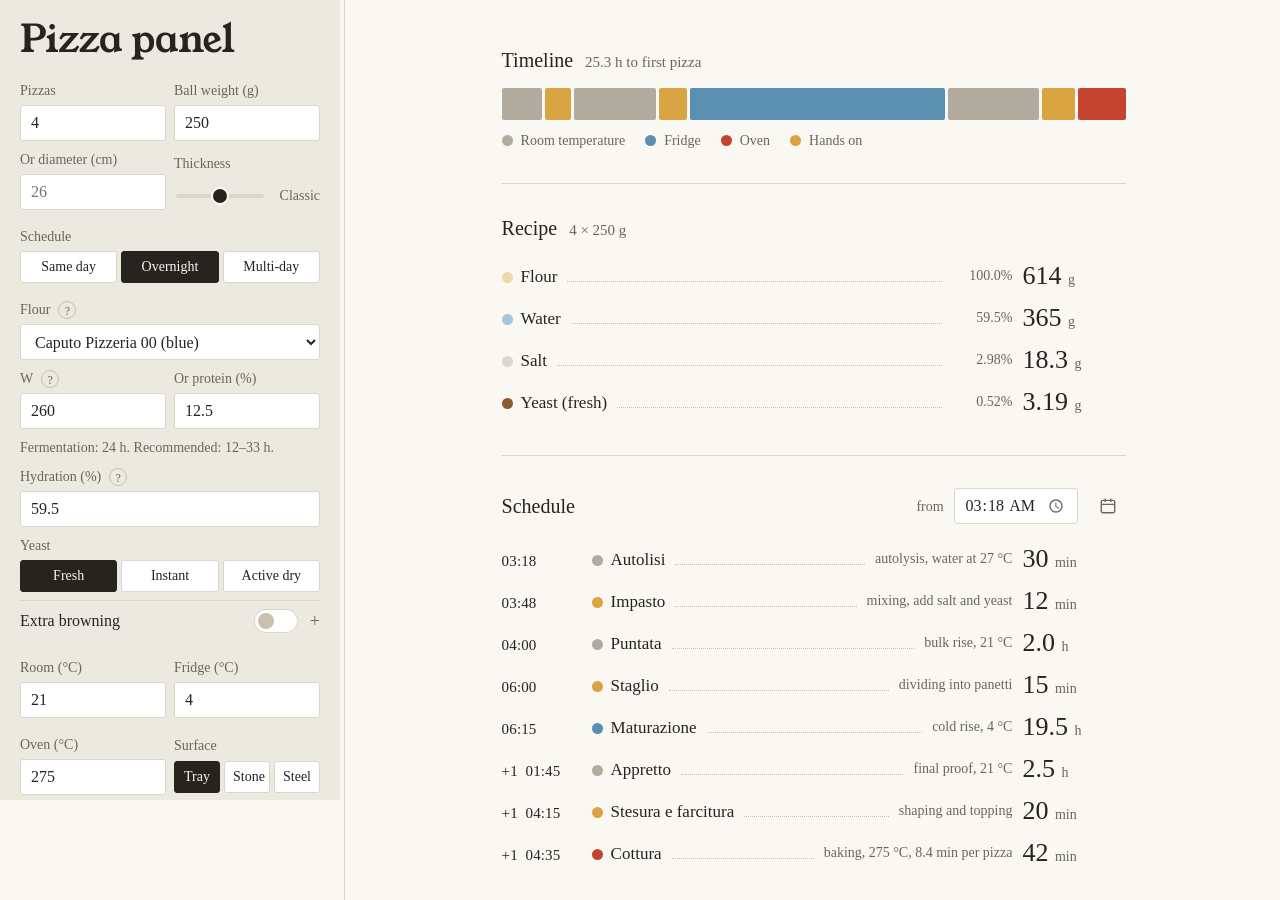
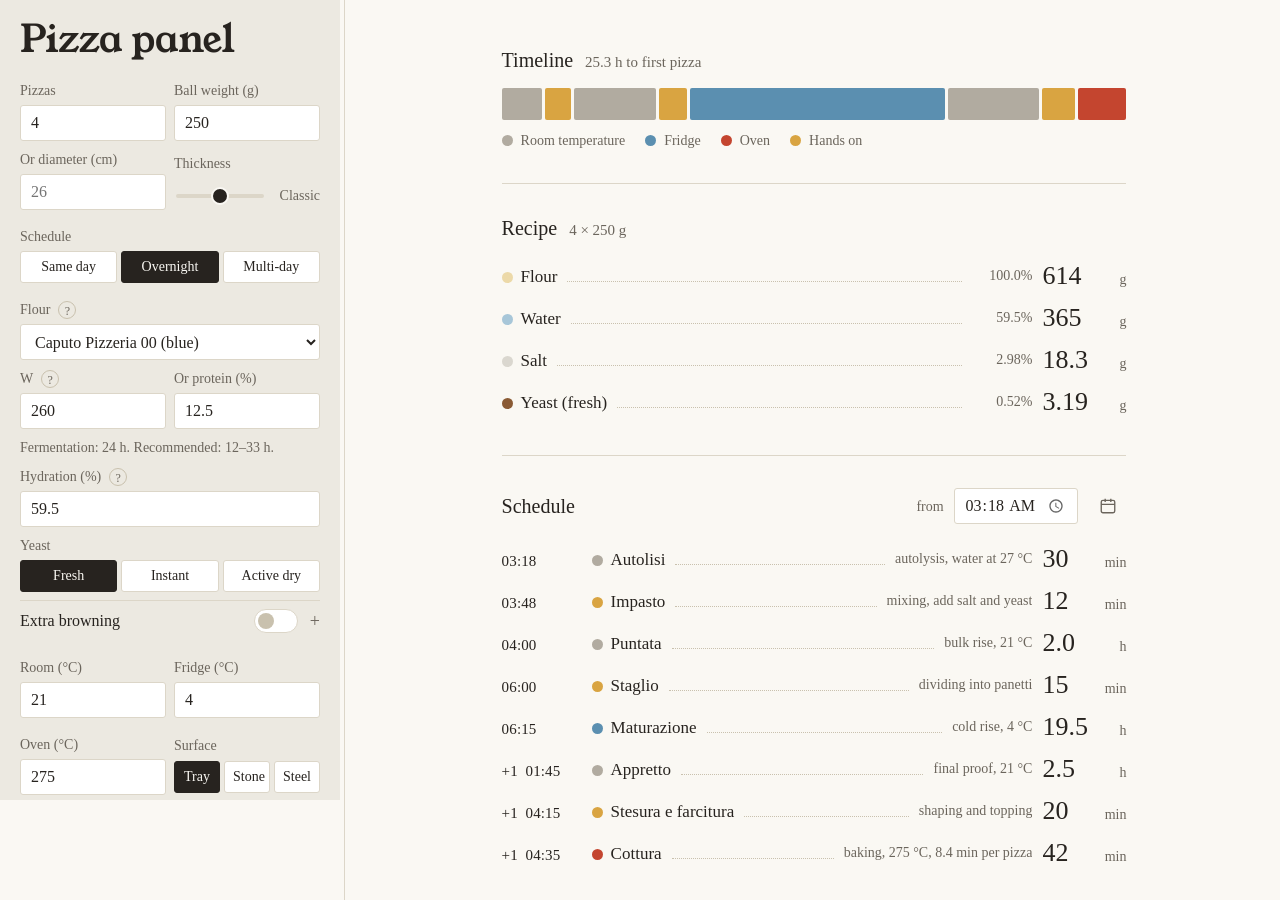
Before and after one commit to Nodo1221/Pizza-panel, a React (Vite) app: page / in a window 1280 px wide. Shown: the top 900 px of the page. Built offline with nearby package versions, Linux system fonts and the light colour scheme.

Commit message:
Alignment fix

```diff
--- a/src/index.css
+++ b/src/index.css
@@ -168,7 +168,7 @@ input[type='range']:focus-visible::-moz-range-thumb { box-shadow: 0 0 0 3px var(
 .big { padding: 8px 0; }
 .big b { font-size: 17px; white-space: nowrap; }
 .big small { font-size: 14px; color: var(--mute); margin-bottom: 3px; min-width: 60px; text-align: right; white-space: nowrap; overflow: hidden; text-overflow: ellipsis; }
-.big strong { font-size: 26px; font-weight: 500; line-height: 1; min-width: 104px; text-align: left; }
+.big strong { display: inline-flex; justify-content: space-between; align-items: baseline; gap: 8px; font-size: 26px; font-weight: 500; line-height: 1; min-width: 84px; }
 .big em { font-size: 14px; font-style: normal; color: var(--mute); }
 section > .hint { margin-top: 12px; }
 .hd.mid { align-items: center; }
```
